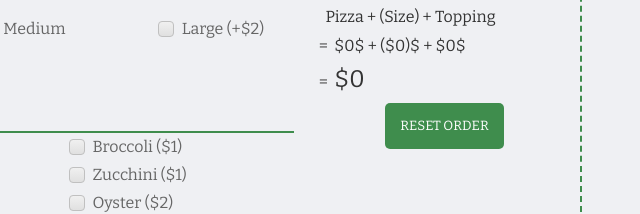
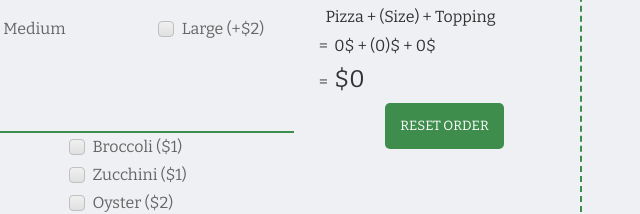
Before and after one commit to fjranggara/pizzaChallangeFajarA, a plain HTML site: page index.html in a window 1280 px wide. Shown: the part 532-746 px from the top of the page, 638-1278 px from the left. Drawn offline with nearby package versions, Linux system fonts and the light colour scheme; a web font is replaced by a local one.

Commit message:
update display on html

```diff
--- a/index.html
+++ b/index.html
@@ -313,9 +313,9 @@
             <p>&nbsp;&nbsp;Pizza + (Size) + Topping</p>
             <p>
               =&nbsp;
-              <span id="pizza-result">$0</span>$
-              + (<span id="size-result">$0</span>)$ +
-              <span id="topping-result">$0</span>$
+              <span id="pizza-result">0</span>$
+              + (<span id="size-result">0</span>)$ +
+              <span id="topping-result">0</span>$
             </p>
             <p>
               =&nbsp;
```
